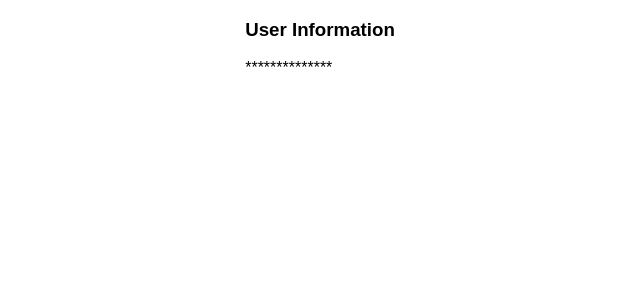
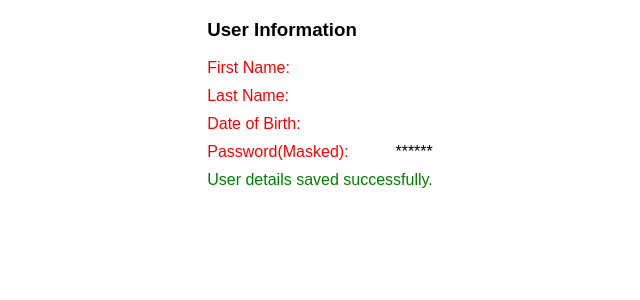
Before and after one commit to mustafakosker/ingeus-web, a React app: page /view in a window 1280 px wide. Shown: the top 300 px of the page, without its empty margins (320-960 px from the left). Built offline with nearby package versions, Linux system fonts and the light colour scheme.

Commit message:
Form validation according to backend restrictions

```diff
--- a/src/components/user/form/UserForm.js
+++ b/src/components/user/form/UserForm.js
@@ -9,6 +9,11 @@ import Button from 'material-ui/RaisedButton';
 import moment from 'moment';
 
 const required = value => (value == null ? 'Required' : undefined);
+const maxLength = max => value =>
+  ((value && value.length) > max ? `Must be ${max} characters or less` : undefined);
+const password = value =>
+  ((value.length < 6 || value.length > 50) ?
+    'Must be between 6 and 50 characters' : undefined);
 
 class UserForm extends Component {
   render() {
@@ -22,7 +27,7 @@ class UserForm extends Component {
             name="firstName"
             component={TextField}
             floatingLabelText="First Name"
-            validate={required}
+            validate={[required, maxLength(200)]}
             ref="firstName"
             withRef
           />
@@ -32,7 +37,7 @@ class UserForm extends Component {
             name="lastName"
             component={TextField}
             floatingLabelText="Last Name"
-            validate={required}
+            validate={[required, maxLength(200)]}
           />
         </div>
         <div>
@@ -52,7 +57,7 @@ class UserForm extends Component {
             component={TextField}
             floatingLabelText="Password"
             type="password"
-            validate={required}
+            validate={[required, password]}
           />
         </div>
         <div>
--- a/src/components/user/view/UserView.js
+++ b/src/components/user/view/UserView.js
@@ -1,20 +1,58 @@
 import React from 'react';
 import PropTypes from 'prop-types';
+
+const successMessageInfoStyle = {
+  color: 'green',
+  marginTop: '10px'
+};
+
+const userInfoRowStyle = {
+  marginTop: '10px',
+  display: 'flex',
+  justifyContent: 'space-between'
+};
+
+const labelStyle = {
+  color: 'red'
+};
 
 const UserView = ({ firstName, lastName, dateOfBirth }) => (
   <div>
     <h3>User Information</h3>
+    <div style={userInfoRowStyle}>
+      <div style={labelStyle}>
+        First Name:
+      </div>
       <div>
         {firstName}
+      </div>
+    </div>
+    <div style={userInfoRowStyle}>
+      <div style={labelStyle}>
+        Last Name:
       </div>
       <div>
         {lastName}
       </div>
+    </div>
+    <div style={userInfoRowStyle}>
+      <div style={labelStyle}>
+        Date of Birth:
+      </div>
       <div>
         {dateOfBirth}
       </div>
+    </div>
+    <div style={userInfoRowStyle}>
+      <div style={labelStyle}>
+        Password(Masked):
+      </div>
       <div>
-      **************
+        ******
+      </div>
+    </div>
+    <div style={successMessageInfoStyle}>
+      User details saved successfully.
     </div>
   </div>
 );
```
Lines whose indentation alone changed are shown as unchanged.
